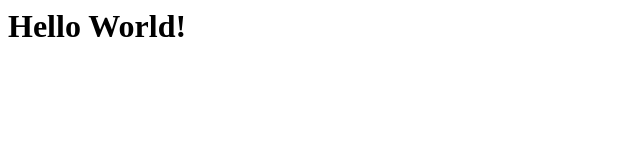
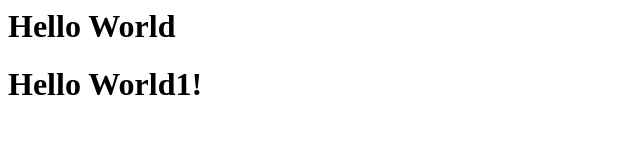
Before and after one commit to palakurthivishal/testing, a plain HTML site: page index.html in a window 1280 px wide. Shown: the whole page, without its empty margins (0-640 px from the left). Drawn offline with Linux system fonts and the light colour scheme.

Commit message:
some heading

```diff
--- a/index.html
+++ b/index.html
@@ -4,6 +4,7 @@
     </head>
     <body>
 
-        <h1>Hello World!</h1>
+        <h1>Hello World</h1>
+        <h1>Hello World1!</h1>
     </body>
 </html>
```
